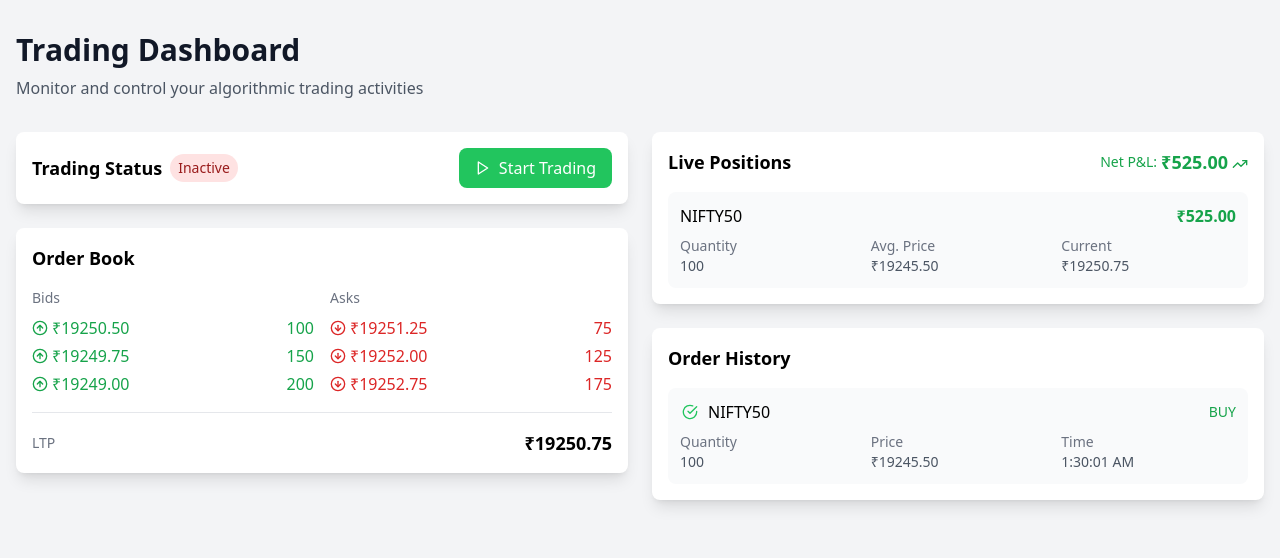
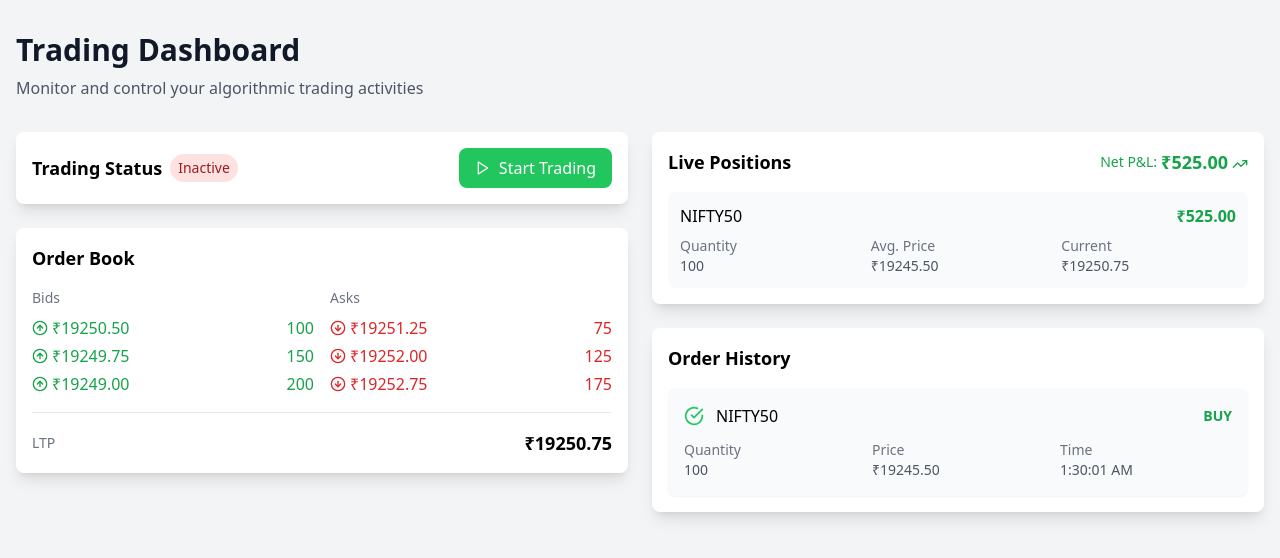
Before and after one commit to praveenbabuspb/algo-test, a React (Vite) app: page / in a window 1280 px wide. Shown: the top 558 px of the page. Built offline with nearby package versions, Linux system fonts and the light colour scheme.

Commit message:
Update OrderHistory.tsx

```diff
--- a/src/components/OrderHistory.tsx
+++ b/src/components/OrderHistory.tsx
@@ -7,37 +7,38 @@ interface OrderHistoryProps {
 }
 
 export function OrderHistory({ orders }: OrderHistoryProps) {
-  const getStatusIcon = (status: Order['status']) => {
-    switch (status) {
-      case 'FILLED':
-        return <CheckCircle className="w-5 h-4 text-green-500" />;
-      case 'CANCELLED':
-        return <XCircle className="w-4 h-5 text-red-500" />;
-      case 'PENDING':
-        return <Clock className="w-5 h-4 text-yellow-500" />;
-      default:
-        return <AlertCircle className="w-5 h-4 text-gray-500" />;
-    }
+  const statusIconMap: Record<string, JSX.Element> = {
+    'FILLED': <CheckCircle className="w-5 h-5 text-green-500" />,
+    'CANCELLED': <XCircle className="w-5 h-5 text-red-500" />,
+    'PENDING': <Clock className="w-5 h-5 text-yellow-500" />,
   };
+
+  const getStatusIcon = (status: Order['status']) => statusIconMap[status] || <AlertCircle className="w-5 h-5 text-gray-500" />;
+
+  if (orders.length === 0) {
+    return (
+      <div className="bg-white rounded-lg shadow-lg p-4 text-center py-4 text-gray-500">
+        No orders yet
+      </div>
+    );
+  }
 
   return (
     <div className="bg-white rounded-lg shadow-lg p-4">
       <h2 className="text-lg font-semibold mb-4">Order History</h2>
-      <div className="space-y-2">
+      <div className="space-y-4">
         {orders.map((order) => (
-          <div key={order.id} className="p-3 bg-gray-50 rounded-lg">
+          <div key={order.id} className="p-4 bg-gray-50 rounded-lg shadow-sm hover:shadow-md transition-shadow duration-200">
             <div className="flex justify-between items-center">
               <div className="flex items-center">
                 {getStatusIcon(order.status)}
-                <span className="ml-2 font-medium">{order.instrument}</span>
+                <span className="ml-3 text-md font-medium">{order.instrument}</span>
               </div>
-              <span className={`text-sm font-medium ${
-                order.type === 'BUY' ? 'text-green-600' : 'text-red-600'
-              }`}>
+              <span className={`text-sm font-semibold ${order.type === 'BUY' ? 'text-green-600' : 'text-red-600'}`}>
                 {order.type}
               </span>
             </div>
-            <div className="mt-2 grid grid-cols-3 gap-4 text-sm text-gray-600">
+            <div className="mt-3 grid grid-cols-3 gap-4 text-sm text-gray-600">
               <div>
                 <span className="block text-gray-500">Quantity</span>
                 <span>{order.quantity}</span>
@@ -53,11 +54,6 @@ export function OrderHistory({ orders }: OrderHistoryProps) {
             </div>
           </div>
         ))}
-        {orders.length === 0 && (
-          <div className="text-center py-4 text-gray-500">
-            No orders yet
-          </div>
-        )}
       </div>
     </div>
   );
```
